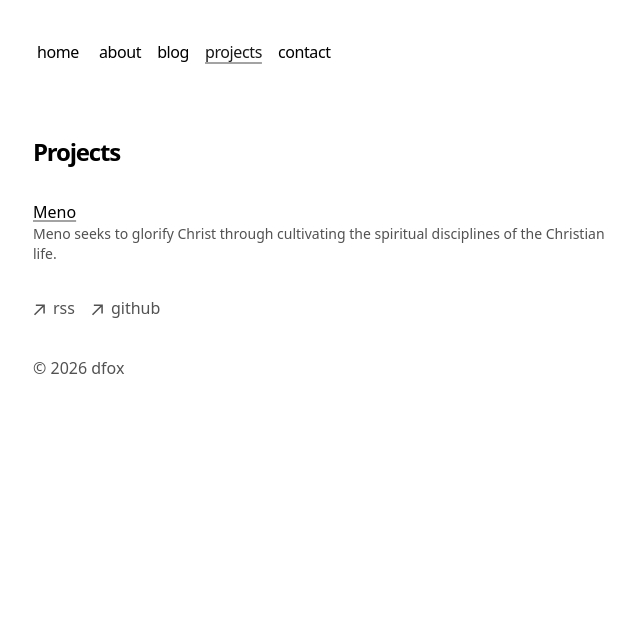
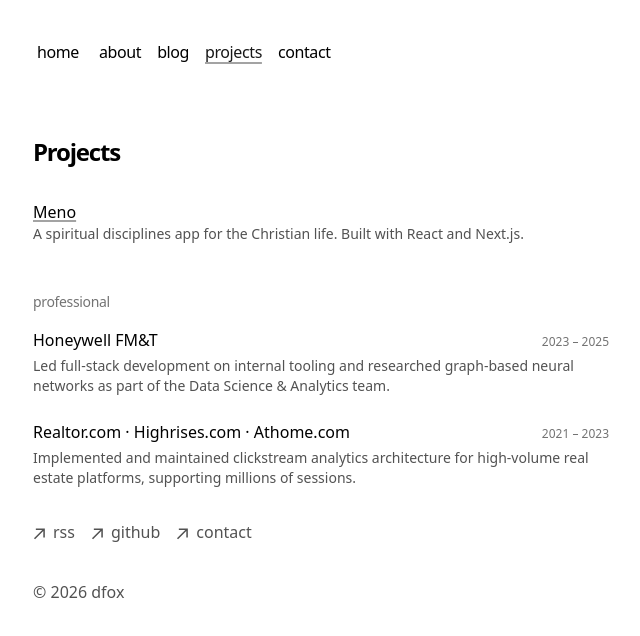
Before and after one commit to dylanfox5/next-dfox, a Next.js app: page /projects in a window 1280 px wide. Shown: the top 636 px of the page, without its empty margins (319-959 px from the left). Built offline with nearby package versions, Linux system fonts and the light colour scheme.

Commit message:
update copy

```diff
--- a/app/about/page.tsx
+++ b/app/about/page.tsx
@@ -1,3 +1,5 @@
+import Image from 'next/image'
+
 export const metadata = {
   title: 'About',
   description: 'About Dylan Fox.',
@@ -7,19 +9,25 @@
   return (
     <section>
       <h1 className="font-semibold text-2xl mb-8 tracking-tighter">About</h1>
-      <p className="mb-4 text-neutral-800 dark:text-neutral-200">
-        {`I received my degrees in CSIT, Data Science, & Math from Graceland University in 2021. Shortly after, I joined the Analytics Development team at Evolytics
-          and started my MS degree in Data Science & Analytics. I supported high-volume clients as they implemented and maintained analytics architecture and
-          data collection strategies.`}
-      </p>
-      <p className="mb-4 text-neutral-800 dark:text-neutral-200">
-        {`I wrapped up my MS degree in the spring of 2023 and joined the Data Science & Analytics team at Honeywell FM&T, where I worked as a data scientist.
-          I researched graph-based neural networks and led internal development on various full-stack projects.`}
-      </p>
-      <p className="mb-4 text-neutral-800 dark:text-neutral-200">
-        {`In August of 2025, I left to pursue my MDiv degree at Midwestern Baptist Theological Seminary where I study Greek & Hebrew. I work as a Pastoral Assistant
-          at my local church in addition to my studies. Outside of work, I enjoy serving in my local church, playing soccer, and running.`}
-      </p>
+      <div className="text-neutral-800 dark:text-neutral-200">
+        <Image
+          src="/avatar.jpg"
+          alt="Dylan Fox"
+          width={160}
+          height={160}
+          className="rounded-lg float-left mr-6 mb-2"
+          priority
+        />
+        <p className="mb-4">
+          {`I received my degrees in CSIT, Data Science, & Math from Graceland University in 2021. Shortly after, I joined the Analytics Development team at Evolytics and started my MS degree in Data Science & Analytics. I supported high-volume clients as they implemented and maintained analytics architecture and data collection strategies.`}
+        </p>
+        <p className="mb-4">
+          {`I wrapped up my MS degree in the spring of 2023 and joined the Data Science & Analytics team at Honeywell FM&T, where I worked as a data scientist. I researched graph-based neural networks and led internal development on various full-stack projects.`}
+        </p>
+        <p>
+          {`In August of 2025, I left to pursue my MDiv degree at Midwestern Baptist Theological Seminary where I study Greek & Hebrew. I work as a Pastoral Assistant at my local church in addition to my studies. Outside of work, I enjoy serving in my local church, playing soccer, and running.`}
+        </p>
+      </div>
     </section>
   )
 }
--- a/app/components/footer.tsx
+++ b/app/components/footer.tsx
@@ -41,6 +41,15 @@
             <p className="ml-2 h-7">github</p>
           </a>
         </li>
+        <li>
+          <a
+            className="flex items-center transition-all hover:text-neutral-800 dark:hover:text-neutral-100"
+            href="/contact"
+          >
+            <ArrowIcon />
+            <p className="ml-2 h-7">contact</p>
+          </a>
+        </li>
       </ul>
       <p className="mt-8 text-neutral-600 dark:text-neutral-300">
         © {new Date().getFullYear()} dfox
--- a/app/contact/page.tsx
+++ b/app/contact/page.tsx
@@ -7,9 +7,7 @@
         Looking to hire a developer? Let's talk
       </h2>
       <p className="text-neutral-600 dark:text-neutral-400 mb-8">
-        For the last five years, I've been accumulating professional experience
-        in industries like full-stack development, analytics implementation, and
-        data science.
+        For the last five years, I've been building web products professionally — from high-traffic analytics pipelines at Realtor.com to internal tooling at Honeywell.
       </p>
 
       <h2 className="font-semibold text-lg tracking-tight mb-3">
@@ -39,12 +37,10 @@
         </div>
       </div>
 
-      <h2 className="font-semibold text-lg tracking-tight mb-3">Why me?</h2>
-      <ul className="text-neutral-600 dark:text-neutral-400 space-y-1 mb-8 list-disc list-inside text-sm">
-        <li>Excellent communicator & organizer</li>
-        <li>Fast learner</li>
-        <li>Strong technical abilities</li>
-      </ul>
+      <h2 className="font-semibold text-lg tracking-tight mb-3">Pricing</h2>
+      <p className="text-sm text-neutral-600 dark:text-neutral-400 mb-8">
+        Every project is scoped individually. Get in touch with a brief description of what you need and I'll send over a proposal within 24 hours.
+      </p>
 
       <h2 className="font-semibold text-lg tracking-tight mb-3">
         Want to chat?
--- a/app/page.tsx
+++ b/app/page.tsx
@@ -6,18 +6,17 @@
     <section>
       <h1 className="mb-8 text-2xl font-semibold tracking-tighter">dfox</h1>
       <p className="mb-4 text-neutral-800 dark:text-neutral-200">
-        {`My name is Dylan Fox. I'm a freelance web developer, MDiv student, and pastoral assistant based in Kansas City. I build websites and web apps for individuals, small businesses, and organizations that want something well-crafted.`}
+        I build fast, well-crafted websites for small businesses and nonprofits — clean code, thoughtful design, no bloat.
       </p>
-      <p className="mb-4 text-neutral-800 dark:text-neutral-200">
-        {`I'm currently taking on new projects. If you have something in mind, `}
-        <Link
-          href="/contact"
-          className="underline underline-offset-2 decoration-neutral-400 dark:decoration-neutral-600 decoration-[0.1em] transition-all hover:text-neutral-600 dark:hover:text-neutral-300"
-        >
-          get in touch
-        </Link>
-        {` — I'd love to help.`}
+      <p className="mb-8 text-sm text-neutral-500 dark:text-neutral-500">
+        5+ years of professional web development experience. Based in Kansas City.
       </p>
+      <Link
+        href="/contact"
+        className="inline-block mb-12 text-sm underline underline-offset-4 decoration-neutral-400 dark:decoration-neutral-600 decoration-[0.1em] transition-all hover:text-neutral-600 dark:hover:text-neutral-300"
+      >
+        Work with me →
+      </Link>
       <div className="my-8">
         <p className="text-sm text-neutral-500 dark:text-neutral-500 mb-4 tracking-tight">writing</p>
         <BlogPosts />
--- a/app/projects/page.tsx
+++ b/app/projects/page.tsx
@@ -8,7 +8,22 @@
     name: 'Meno',
     url: 'https://usemeno.app',
     description:
-      'Meno seeks to glorify Christ through cultivating the spiritual disciplines of the Christian life.',
+      'A spiritual disciplines app for the Christian life. Built with React and Next.js.',
+  },
+]
+
+const professional = [
+  {
+    company: 'Honeywell FM&T',
+    period: '2023 – 2025',
+    description:
+      'Led full-stack development on internal tooling and researched graph-based neural networks as part of the Data Science & Analytics team.',
+  },
+  {
+    company: 'Realtor.com · Highrises.com · Athome.com',
+    period: '2021 – 2023',
+    description:
+      'Implemented and maintained clickstream analytics architecture for high-volume real estate platforms, supporting millions of sessions.',
   },
 ]
 
@@ -16,7 +31,8 @@
   return (
     <section>
       <h1 className="font-semibold text-2xl mb-8 tracking-tighter">Projects</h1>
-      <div className="space-y-4">
+
+      <div className="space-y-4 mb-12">
         {projects.map((project) => (
           <div key={project.name}>
             <a
@@ -33,6 +49,21 @@
           </div>
         ))}
       </div>
+
+      <p className="text-sm text-neutral-500 dark:text-neutral-500 mb-4 tracking-tight">professional</p>
+      <div className="space-y-6">
+        {professional.map((item) => (
+          <div key={item.company}>
+            <div className="flex flex-col sm:flex-row sm:items-baseline sm:justify-between gap-0.5 sm:gap-4">
+              <p className="font-medium">{item.company}</p>
+              <p className="text-xs text-neutral-500 dark:text-neutral-500 shrink-0">{item.period}</p>
+            </div>
+            <p className="text-sm text-neutral-600 dark:text-neutral-400 mt-1">
+              {item.description}
+            </p>
+          </div>
+        ))}
+      </div>
     </section>
   )
 }
```
Also changed, not shown: 1 other file (tests, documents, lock files or other folders).
